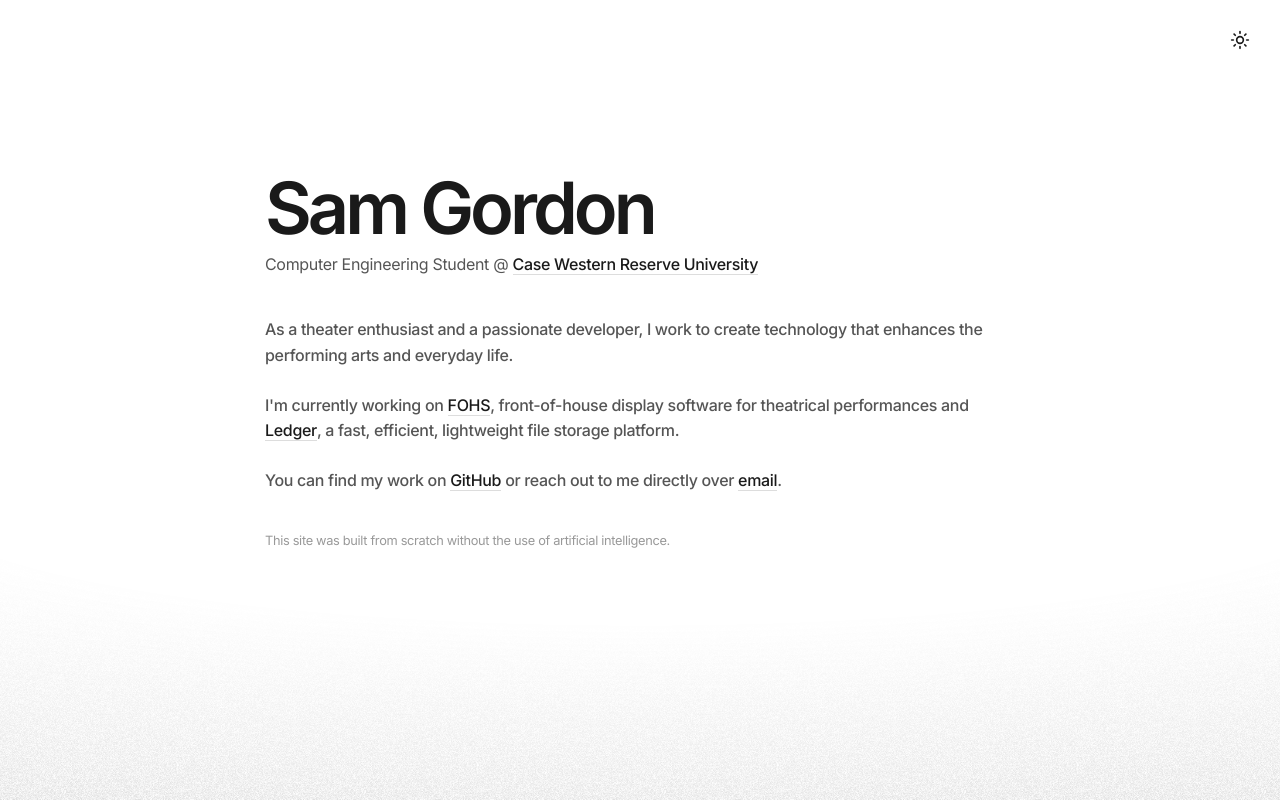
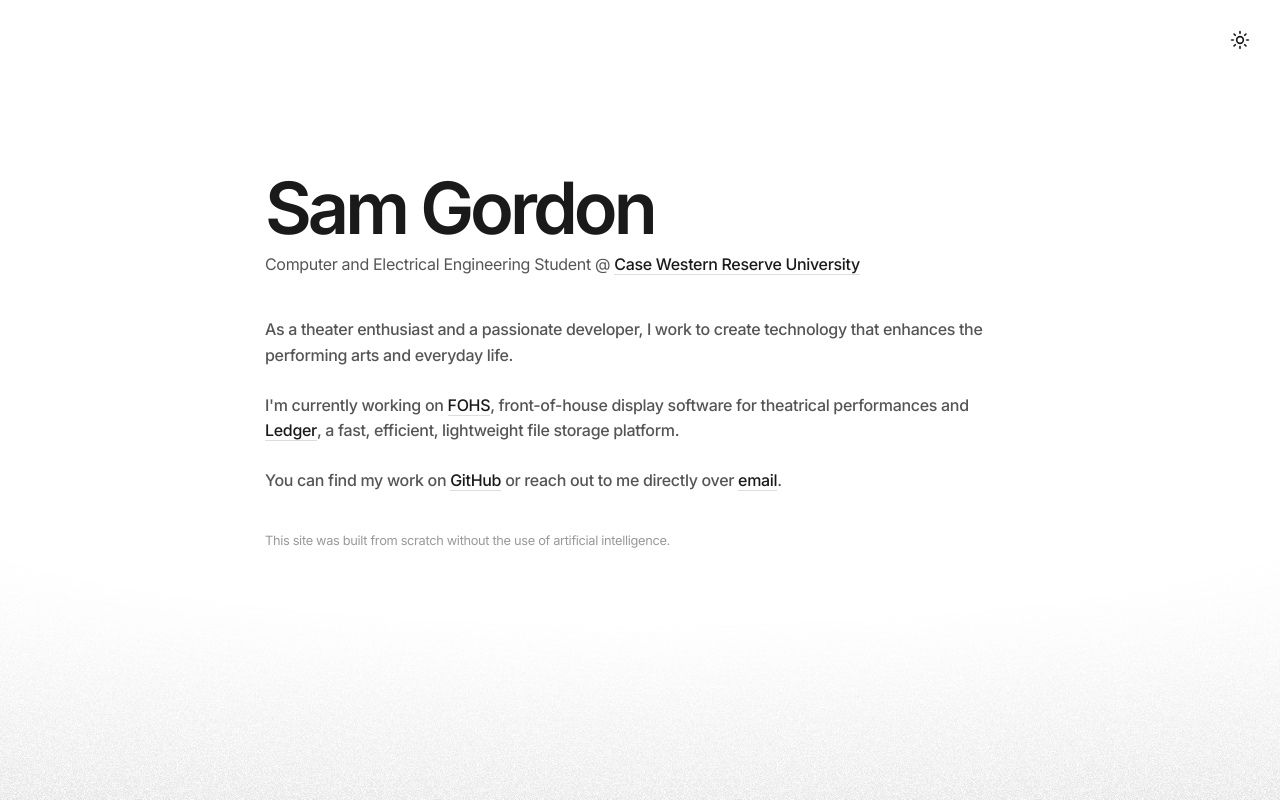
Before and after one commit to thesamgordon/sg-mt, a Next.js app: page / in a window 1280 px wide. Built offline with nearby package versions, Linux system fonts and the light colour scheme.

Commit message:
fix: major

```diff
--- a/app/page.tsx
+++ b/app/page.tsx
@@ -73,7 +73,7 @@ export default function Home() {
                 delay: 0.075,
               }}
             >
-              Computer Engineering Student @{" "}
+              Computer and Electrical Engineering Student @{" "}
               <Link href="https://case.edu" width="250px">
                 Case Western Reserve University
               </Link>
```
